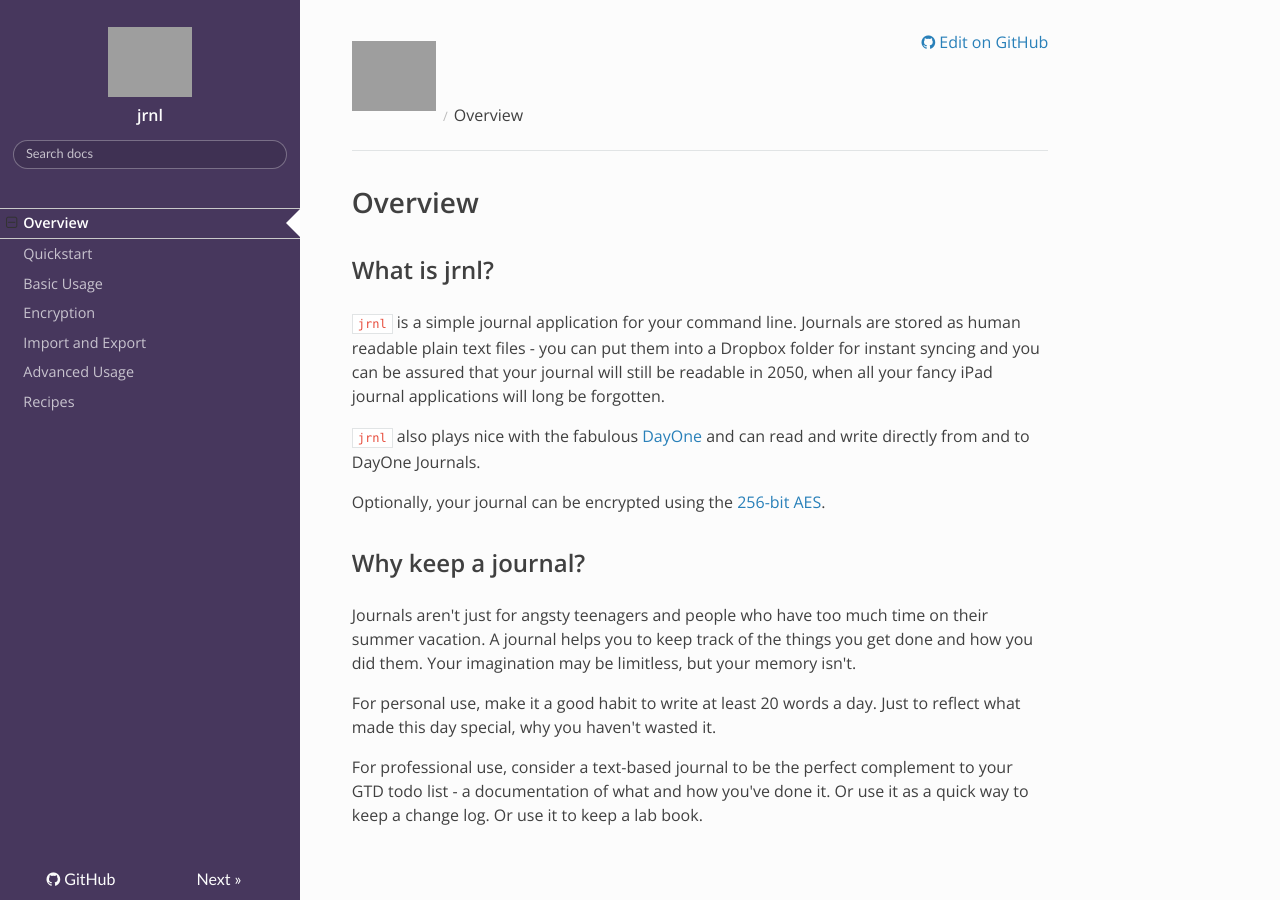
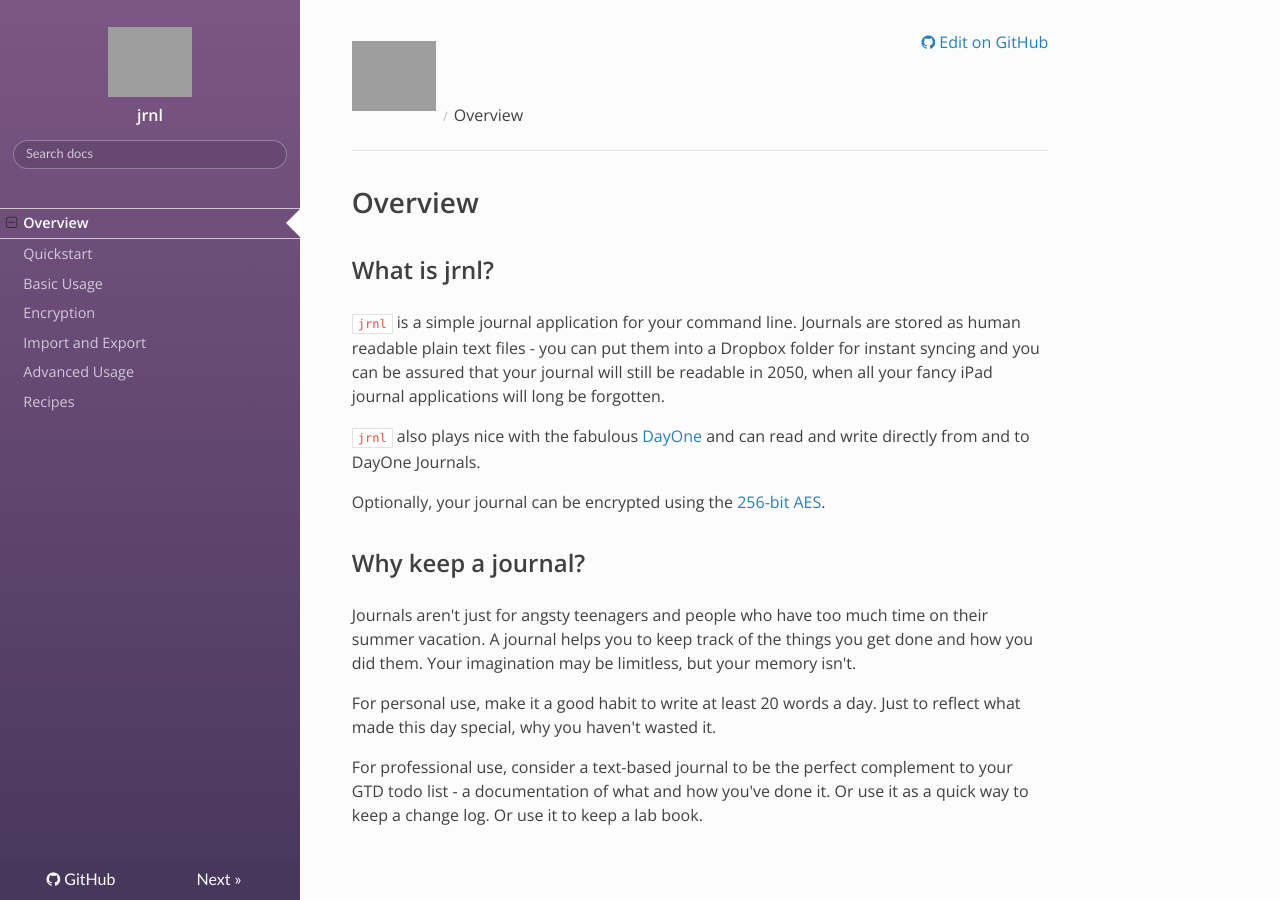
Before and after one commit to jrnl-org/jrnl, an MkDocs documentation site: the page built from docs/overview.md, in a window 1280 px wide. Built offline with MkDocs 1.6.1, drawn with Linux system fonts in a browser that asks for light colours; nearby versions of some CDN libraries; grey boxes are pictures that could not be loaded.

Commit message:
Lighter side bar

```diff
--- a/docs/assets/theme.css
+++ b/docs/assets/theme.css
@@ -45,8 +45,8 @@ p {
 /* No-one likes lines that are 400 characters long. */
 div.rst-content {max-width: 54em;}
 
-.wy-side-nav-search, .wy-nav-top {
-  background-color: var(--sidebar-dark) !important;
+.wy-side-nav-search, .wy-nav-top, .wy-menu-vertical li.current {
+  background-color: transparent;
 }
 .wy-side-nav-search a.icon-home {
   width: 100%;
@@ -93,7 +93,7 @@ a.icon-home:before {
   border-right: 1em solid white;
 }
 
-.rst-versions, .rst-versions .rst-current-version { background: var(--sidebar); !important; }
+.rst-versions, .rst-versions .rst-current-version { background: #47375d; }
 .wy-menu-vertical span {
     color: white !important;
     font-size: 1.2em;
@@ -103,7 +103,7 @@ a.icon-home:before {
 
 
 .wy-nav-side {
-  background: var(--sidebar);
+  background-image: linear-gradient(0deg, #47375d 0%, #7C5685 100%);
   font-weight: 300 !important;
 }
 
@@ -121,10 +121,6 @@ footer {display: none;}
 
 .wy-side-nav-search input[type=text]::placeholder, form .search-query::placeholder {
   color: var(--off-white) !important;
-}
-
-.wy-menu-vertical li.current {
-  background: var(--sidebar) !important;
 }
 
 .toctree-l2 a:first-child {display: none;}
```
